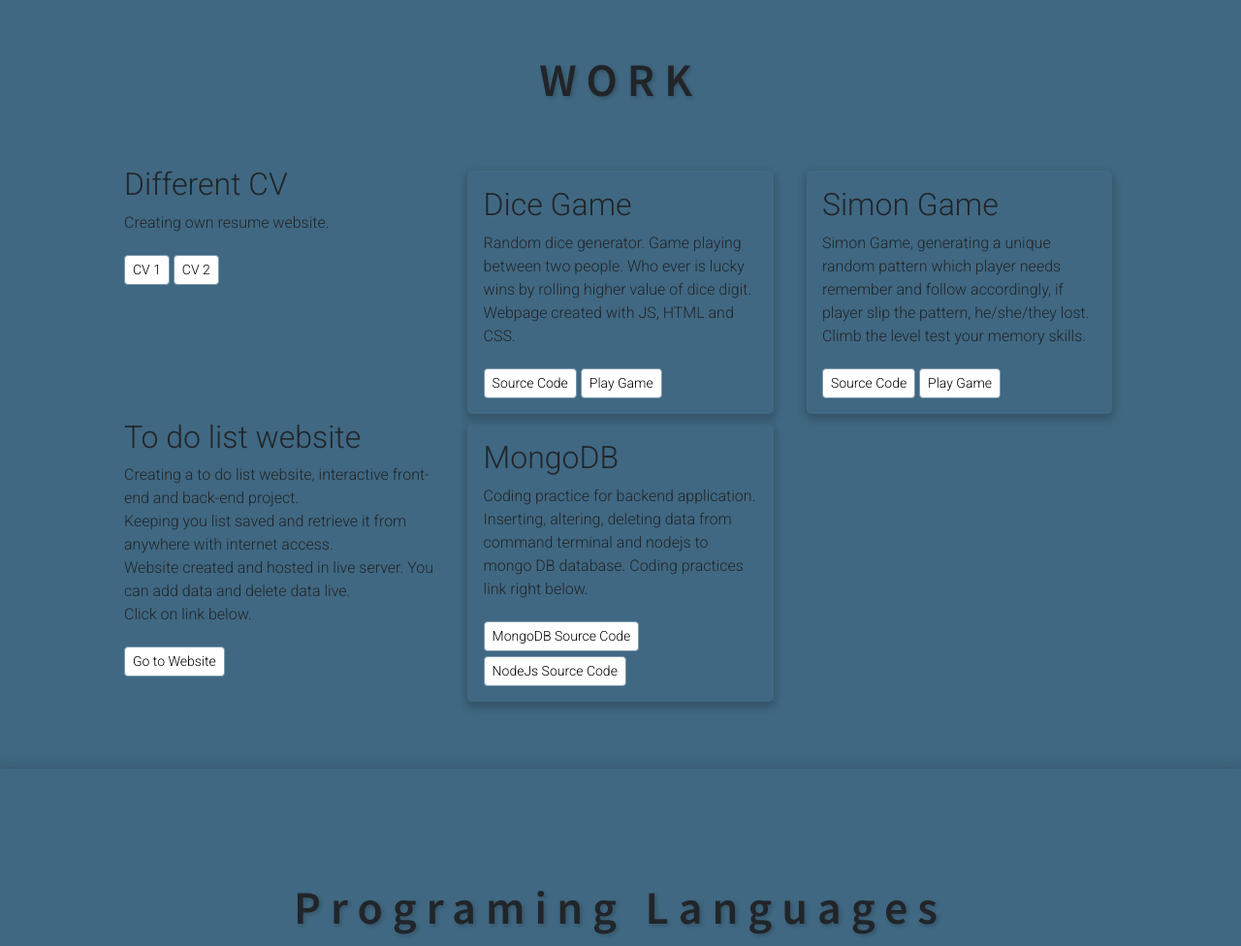
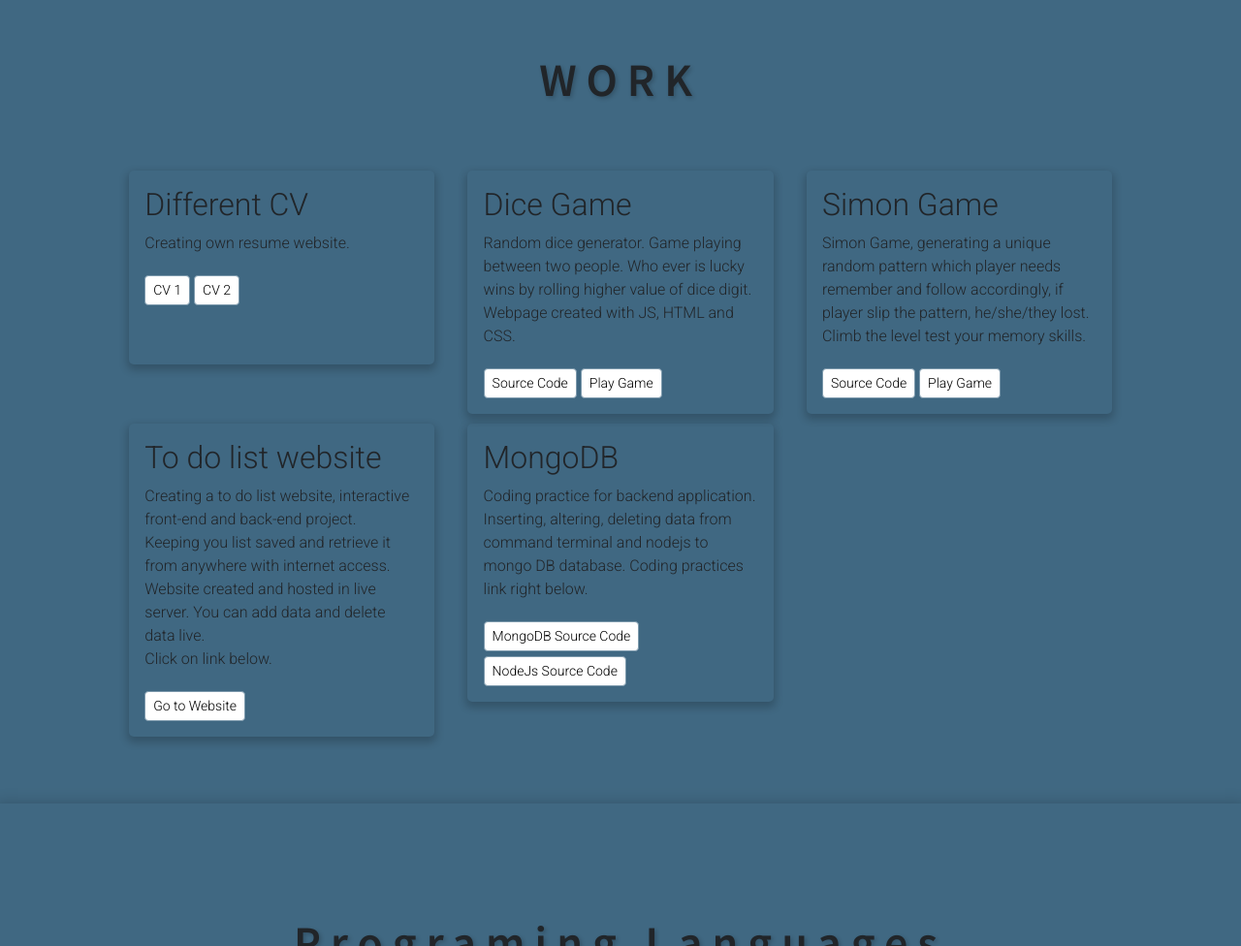
Before and after one commit to patelbimal5/cv1, a plain HTML site: page index.html in a window 1280 px wide. Shown: the part 2367-3343 px from the top of the page at 97% size. Drawn offline with nearby package versions, Linux system fonts and the light colour scheme; a web font is replaced by a local one.

Commit message:
editing work column for block.

```diff
--- a/index.html
+++ b/index.html
@@ -152,12 +152,14 @@
       <div class="revealClass">
       <h1>WORK</h1>
       <div class="row">
-        <div class="col-lg-4 col-md-6 col-sm-12  box">
-            <h2>Different CV</h2>
+        <div class="col-lg-4 col-md-6 col-sm-12">
+          <div class="workcol">
+          <h2>Different CV</h2>
             <p>Creating own resume website.</p>
             <a class="btn btn-primary btn-sm" target="_blank" href="https://patelbimal5.github.io/cv3/">CV 1</a>
             <a class="btn btn-primary btn-sm" target="_blank" href="https://patelbimal5.github.io/cv1/">CV 2</a>
             </div>
+        </div>
         <div class="col-lg-4 col-md-6 col-sm-12">
           <div class="workcol">
             <h2>Dice Game</h2>
@@ -176,11 +178,13 @@
           <a class="btn btn-primary btn-sm" target="_blank" href="https://patelbimal5.github.io/SimonGame/">Play Game</a>
           </div>
         </div>
-        <div class="col-lg-4 col-md-6 col-sm-12  box">
+        <div class="col-lg-4 col-md-6 col-sm-12 ">
+          <div class="workcol">
             <h2> To do list website</h2>
             <p>Creating a to do list website, interactive front-end and back-end project. <br> Keeping you list saved and retrieve it from anywhere with internet access.
             <br> Website created and hosted in live server. You can add data and delete data live. <br> Click on link below.</p>
             <a class="btn btn-primary btn-sm" target="_blank" href="https://arcane-headland-24648.herokuapp.com/">Go to Website</a>
+          </div>
         </div>
         <div class="col-lg-4 col-md-6 col-sm-12">
           <div class="workcol">
```
